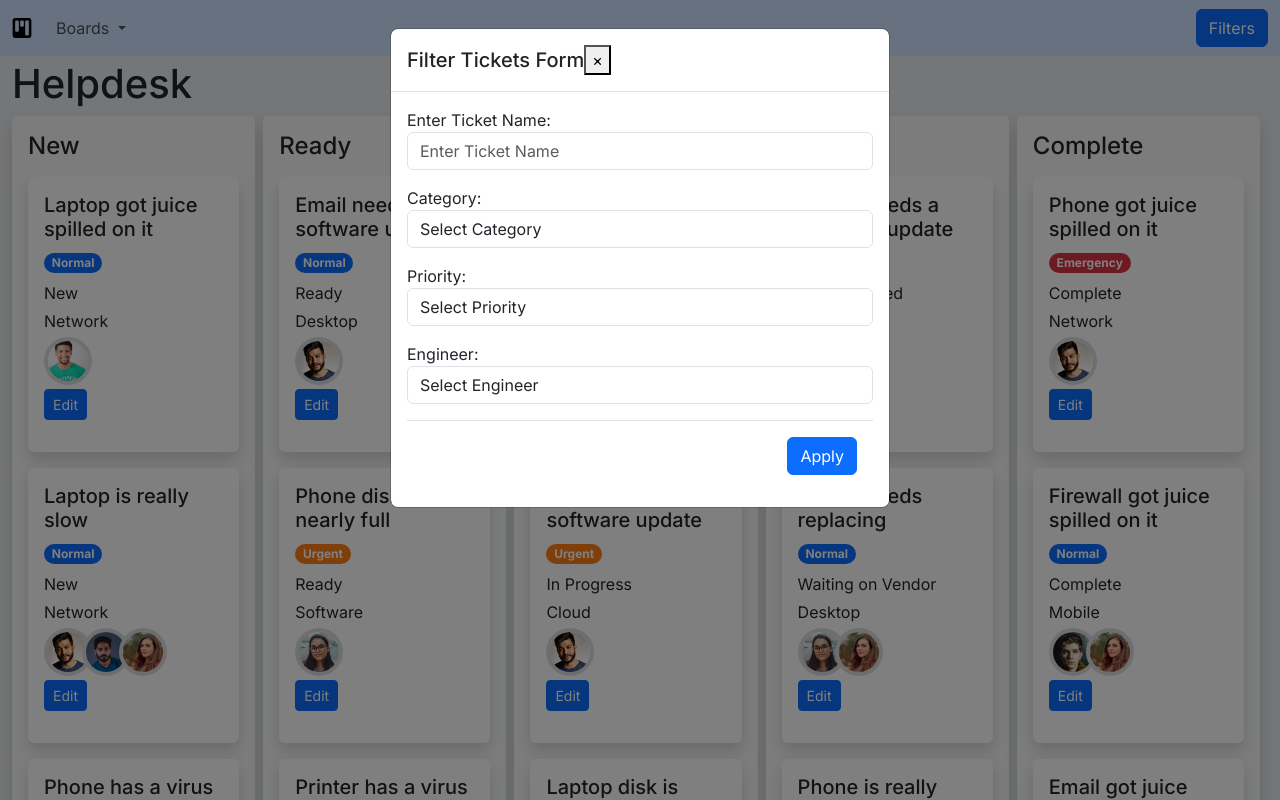
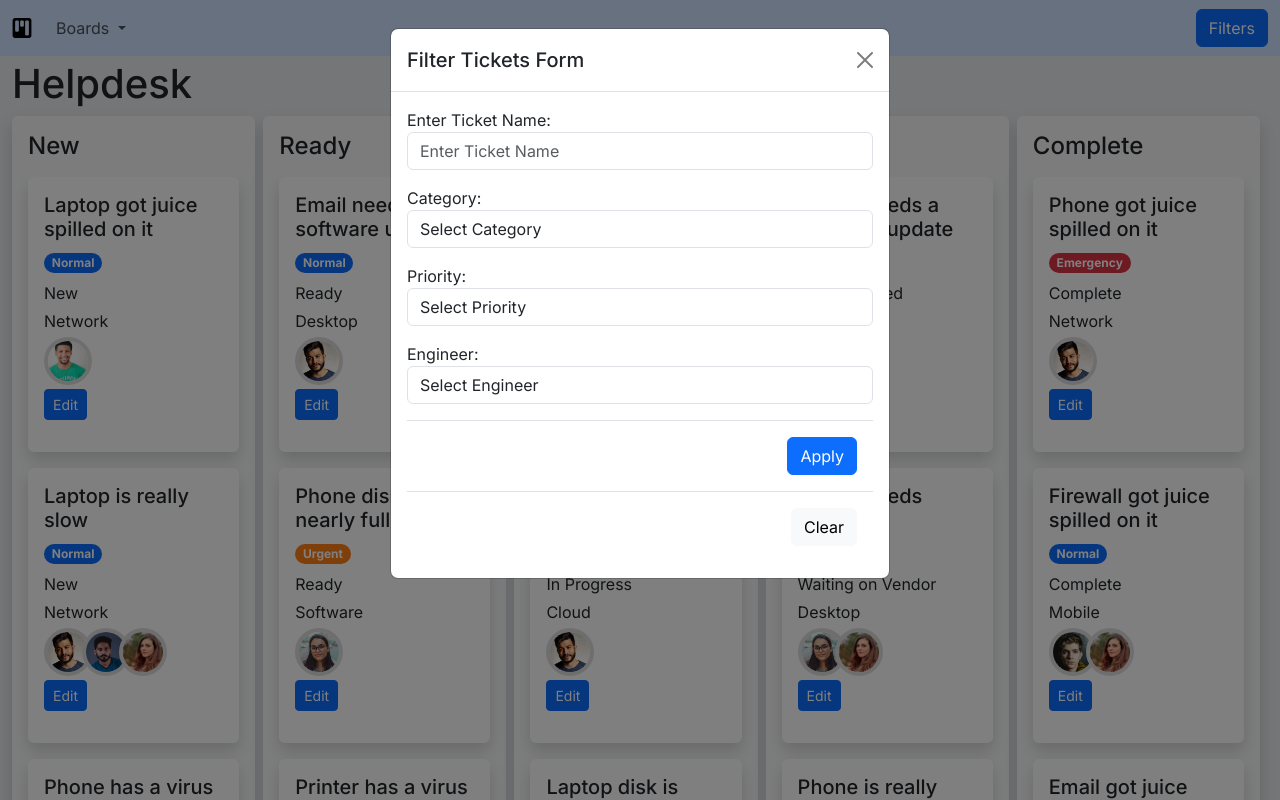
Before and after one commit to zeryabkhan91/web-dev-exercise, a Django app: page /board/1/ in a window 1280 px wide, after a click on "Filters". Run offline with Django 5.2, Linux system fonts and the light colour scheme; data comes from the database, SQL or seed files in the repository; both versions use the stored data as it was after the commit.

Commit message:
Set inital form data based on query params

```diff
--- a/kanban/board/templates/modals/filter_modal.html
+++ b/kanban/board/templates/modals/filter_modal.html
@@ -4,15 +4,19 @@
     <div class="modal-content">
       <div class="modal-header">
         <h5 class="modal-title" id="filtersModalLabel">Filter Tickets Form</h5>
-        <button type="button" class="close" data-bs-dismiss="modal" aria-label="Close">
-          <span aria-hidden="true">&times;</span>
+        <button type="button" class="btn-close" data-bs-dismiss="modal" aria-label="Close">
         </button>
       </div>
       <div class="modal-body">
-        <form method="GET" action="{% url 'board:board' object.id %}">
+        <form method="GET" action="{% if object.id %}{% url 'board:board' object.id %}{% endif %}">
           {{ form.as_p }}
           <div class="modal-footer">
             <button type="submit" class="btn btn-primary">Apply</button>
+          </div>
+        </form>
+        <form method="GET" action="{% if object.id %}{% url 'board:board' object.id %}{% endif %}">
+          <div class="modal-footer">
+            <button type="submit" class="btn btn-light">Clear</button>
           </div>
         </form>
       </div>
--- a/kanban/board/views.py
+++ b/kanban/board/views.py
@@ -12,6 +12,16 @@ class BoardView(DetailView, FormView):
     form_class = TicketFilterForm
     model = models.KanbanBoard
     template_name = 'board/board.html'
+
+    def get_initial(self):
+        initial = super().get_initial()
+        # Set initial values from request.GET
+        initial['search'] = self.request.GET.get('search', '')
+        initial['category'] = self.request.GET.get('category', None)
+        initial['priority'] = self.request.GET.get('priority', None)
+        initial['engineer'] = self.request.GET.get('engineer', None)
+        return initial
+
 
     def get_context_data(self, **kwargs):
         context = super().get_context_data(**kwargs)
```
Also changed, not shown: kanban/db.sqlite3.
